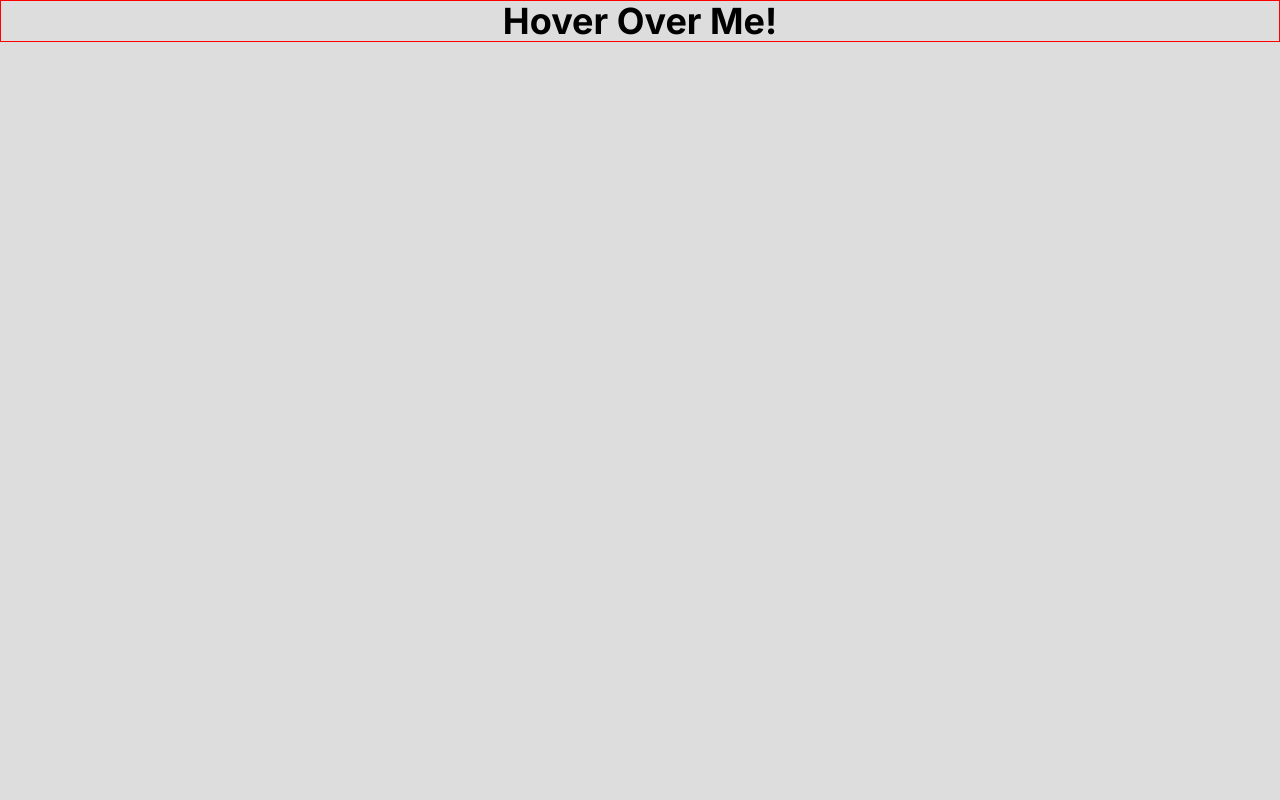
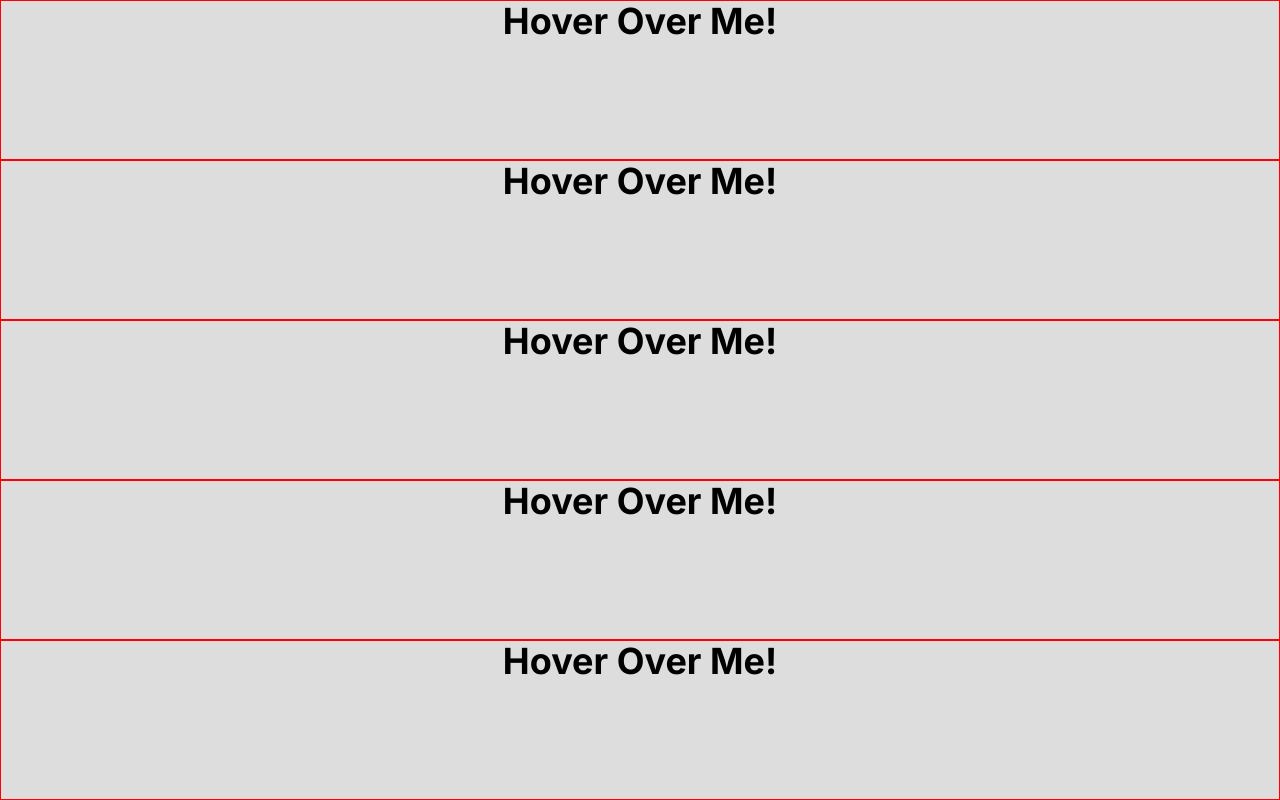
Before and after one commit to malikkotb/content, a Next.js app: page /fontWeightHover in a window 1280 px wide. Built offline with nearby package versions, Linux system fonts and the light colour scheme.

Commit message:
font weight animation

```diff
--- a/app/fontWeightHover/page.jsx
+++ b/app/fontWeightHover/page.jsx
@@ -14,12 +14,46 @@ export default function FontWeightAnimation() {
   };
 
   return (
-    <div className={`bg-[#ddd] h-screen`}>
+    <div className={`bg-[#ddd] h-screen flex flex-col justify-between`}>
+      {/* <div className="flex-1 flex flex-col justify-center"></div> */}
+
       <h1
         ref={textRef}
         onMouseEnter={handleMouseEnter}
         onMouseLeave={handleMouseLeave}
-        className="text-4xl font-bold text-center borderr"
+        className="text-4xl font-bold text-center borderr flex-1"
+      >
+        Hover Over Me!
+      </h1>
+      <h1
+        ref={textRef}
+        onMouseEnter={handleMouseEnter}
+        onMouseLeave={handleMouseLeave}
+        className="text-4xl font-bold text-center borderr flex-1"
+      >
+        Hover Over Me!
+      </h1>
+      <h1
+        ref={textRef}
+        onMouseEnter={handleMouseEnter}
+        onMouseLeave={handleMouseLeave}
+        className="text-4xl font-bold text-center borderr flex-1"
+      >
+        Hover Over Me!
+      </h1>
+      <h1
+        ref={textRef}
+        onMouseEnter={handleMouseEnter}
+        onMouseLeave={handleMouseLeave}
+        className="text-4xl font-bold text-center borderr flex-1"
+      >
+        Hover Over Me!
+      </h1>
+      <h1
+        ref={textRef}
+        onMouseEnter={handleMouseEnter}
+        onMouseLeave={handleMouseLeave}
+        className="text-4xl font-bold text-center borderr flex-1 flex w-full h-full justify-center"
       >
         Hover Over Me!
       </h1>
```
